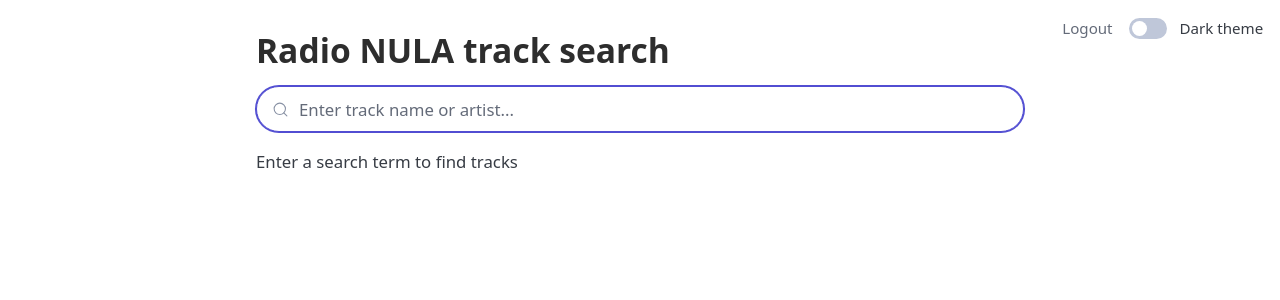
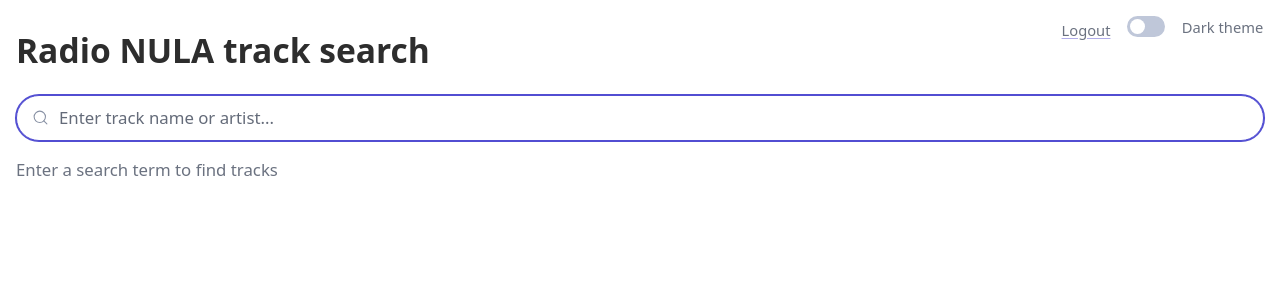
Before and after one commit to AMOz1/oz-fasthtml-startkit, a FastAPI app: page / in a window 1280 px wide. Shown: the top 300 px of the page. Run offline with FastAPI, Linux system fonts and the light colour scheme; the visitor is signed in with stand-in values (Sample User, id 1); some libraries are stand-ins or nearby versions.

Commit message:
feat: Add Tailwind CSS to enhance layout and styling

```diff
--- a/app.py
+++ b/app.py
@@ -85,7 +85,7 @@ async def search(request: Request):
     if not q:
         # Use a simple div without role="alert"
         return HTMLResponse("""
-            <div style="margin: 0; padding: 0;">Enter a search term to find tracks</div>
+            <div class="text-gray-500">Enter a search term to find tracks</div>
         """)
 
     results = search_tracks(q)
@@ -93,21 +93,21 @@ async def search(request: Request):
     if not results:
         # Use a simple div without role="alert"
         return HTMLResponse(f"""
-            <div style="margin: 0; padding: 0;">No matching tracks found for: {q}</div>
+            <div class="text-amber-600 dark:text-amber-400 py-2">No matching tracks found for: {q}</div>
         """)
 
-    # Add inline style to reset margin/padding on the main result wrapper
+    # Add Tailwind classes for better styling
     results_html = f"""
-        <div style="margin: 0; padding: 0;">
-            <small>Found {len(results)} tracks matching: {q}</small>
-            <table>
-                <thead>
+        <div>
+            <div class="text-gray-500 text-sm mb-2">Found {len(results)} tracks matching: {q}</div>
+            <table class="w-full">
+                <thead class="bg-gray-100 dark:bg-gray-800">
                     <tr>
-                        <th>Track</th>
+                        <th class="text-left py-2 px-3">Track</th>
                     </tr>
                 </thead>
                 <tbody>
-                    {"".join(f'<tr><td>{result["track"]}</td></tr>' for result in results)}
+                    {"".join(f'<tr class="border-b border-gray-200 dark:border-gray-700 hover:bg-gray-50 dark:hover:bg-gray-800"><td class="py-3 px-3">{result["track"]}</td></tr>' for result in results)}
                 </tbody>
             </table>
         </div>
--- a/templates/index.html
+++ b/templates/index.html
@@ -5,37 +5,30 @@
     <meta name="viewport" content="width=device-width, initial-scale=1.0">
     <meta name="color-scheme" content="light dark">
     <title>Radio NULA Track Search</title>
-    <link
-        rel="stylesheet"
-        href="https://cdn.jsdelivr.net/gh/AMOz1/oz-pico/css/pico.css"
-    >
+
+    <!-- Oz-Pico CSS (for base styling) -->
+    <link rel="stylesheet" href="https://cdn.jsdelivr.net/gh/AMOz1/oz-pico/css/pico.css">
+
+    <!-- Tailwind CSS (for layout and utilities) -->
+    <script src="https://cdn.tailwindcss.com"></script>
+    <script>
+        tailwind.config = {
+            darkMode: 'class',
+            corePlugins: {
+                preflight: false, // Disable Tailwind's reset to avoid conflict with Pico CSS
+            }
+        }
+    </script>
+
+    <!-- HTMX for interactive elements -->
     <script src="https://unpkg.com/htmx.org@1.9.10"></script>
+
     <style>
         /* Custom styles to enhance the layout */
         .search-container {
             max-width: var(--oz-pico-size-xl, 800px);
             margin: 0 auto;
             padding: calc(var(--oz-pico-spacing) * 2) var(--oz-pico-spacing);
-        }
-        .header-controls {
-            position: fixed;
-            top: 1rem;
-            right: 1rem;
-            display: flex;
-            gap: 1rem;
-            align-items: center;
-            font-size: 0.9rem;
-            color: var(--oz-pico-muted-color);
-        }
-        .header-controls label {
-            margin: 0;
-        }
-        .header-controls a {
-            color: var(--oz-pico-muted-color);
-            text-decoration: none;
-        }
-        .header-controls a:hover {
-            text-decoration: underline;
         }
         #search-input {
             margin-bottom: 1rem;
@@ -59,17 +52,17 @@
     </style>
 </head>
 <body>
-    <!-- Header controls -->
-    <div class="header-controls">
-        <a href="/logout">Logout</a>
-        <label>
+    <!-- Header controls with Tailwind classes -->
+    <div class="fixed top-4 right-4 flex items-center gap-4 text-sm">
+        <a href="/logout" class="text-gray-500 hover:underline">Logout</a>
+        <label class="flex items-center gap-2">
             <input type="checkbox" role="switch" id="themeSwitch">
-            Dark theme
+            <span class="text-gray-500">Dark theme</span>
         </label>
     </div>
 
     <main class="container search-container">
-        <h1>Radio NULA track search</h1>
+        <h1 class="mb-6">Radio NULA track search</h1>
 
         <input
             id="search-input"
@@ -80,32 +73,45 @@
             hx-trigger="keyup changed delay:500ms, search"
             hx-target="#results"
             autofocus
+            class="w-full"
         >
 
-        <div id="results">
-            Enter a search term to find tracks
+        <div id="results" class="mt-4">
+            <div class="text-gray-500">Enter a search term to find tracks</div>
         </div>
     </main>
 
     <script>
+        // Dark mode setup
+        const darkModeToggle = () => {
+            // Check for dark mode preference
+            if (document.documentElement.getAttribute('data-theme') === 'dark') {
+                document.documentElement.setAttribute('data-theme', 'light');
+                document.documentElement.classList.remove('dark');
+                themeSwitch.checked = false;
+            } else {
+                document.documentElement.setAttribute('data-theme', 'dark');
+                document.documentElement.classList.add('dark');
+                themeSwitch.checked = true;
+            }
+        };
+
         // Theme switching logic
         const themeSwitch = document.getElementById('themeSwitch');
 
         // Set initial theme and switch state based on system preference
         if (window.matchMedia && window.matchMedia('(prefers-color-scheme: dark)').matches) {
             document.documentElement.setAttribute('data-theme', 'dark');
+            document.documentElement.classList.add('dark');
             themeSwitch.checked = true;
         } else {
             document.documentElement.setAttribute('data-theme', 'light');
+            document.documentElement.classList.remove('dark');
             themeSwitch.checked = false;
         }
 
         // Handle theme switch changes
-        themeSwitch.addEventListener('change', function() {
-            document.documentElement.setAttribute('data-theme',
-                this.checked ? 'dark' : 'light'
-            );
-        });
+        themeSwitch.addEventListener('change', darkModeToggle);
     </script>
 </body>
 </html>
```
Also changed, not shown: templates/login.html (+39 -21 lines).
